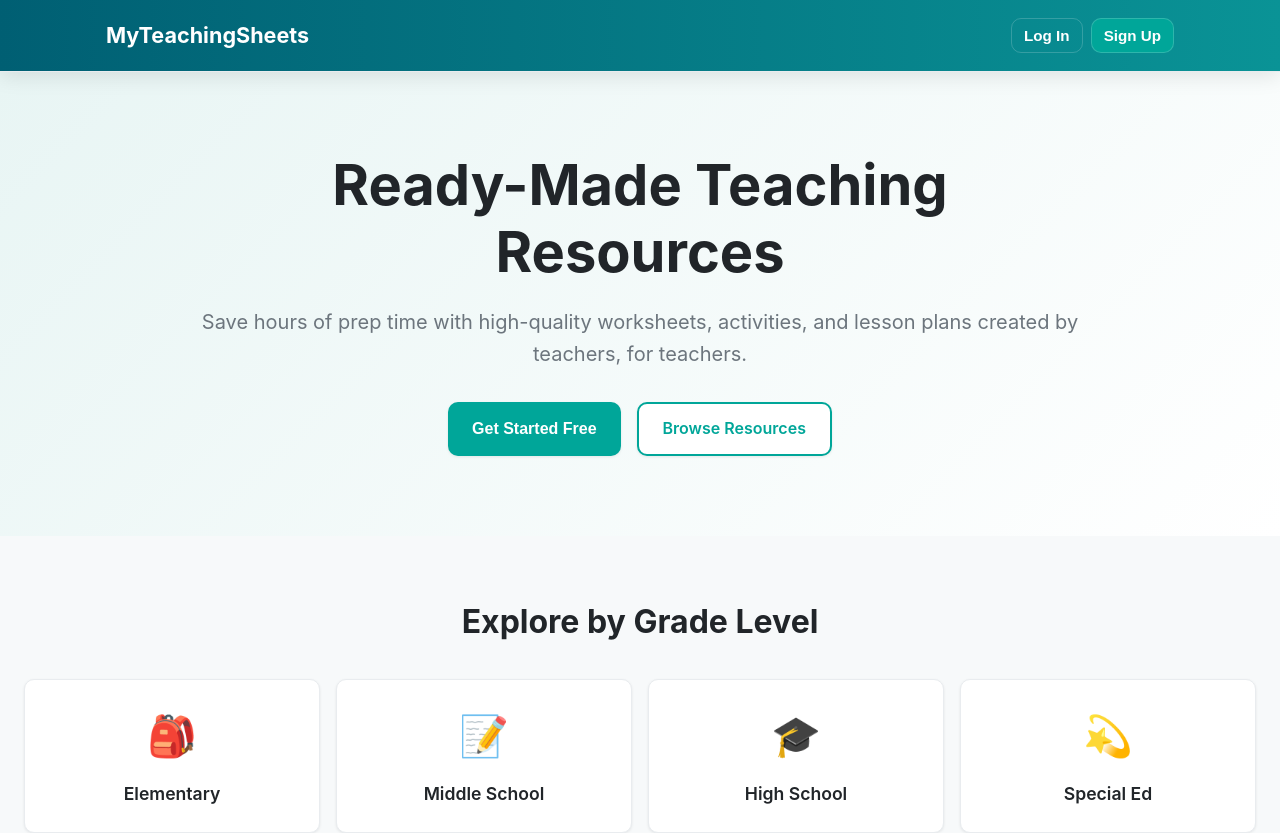
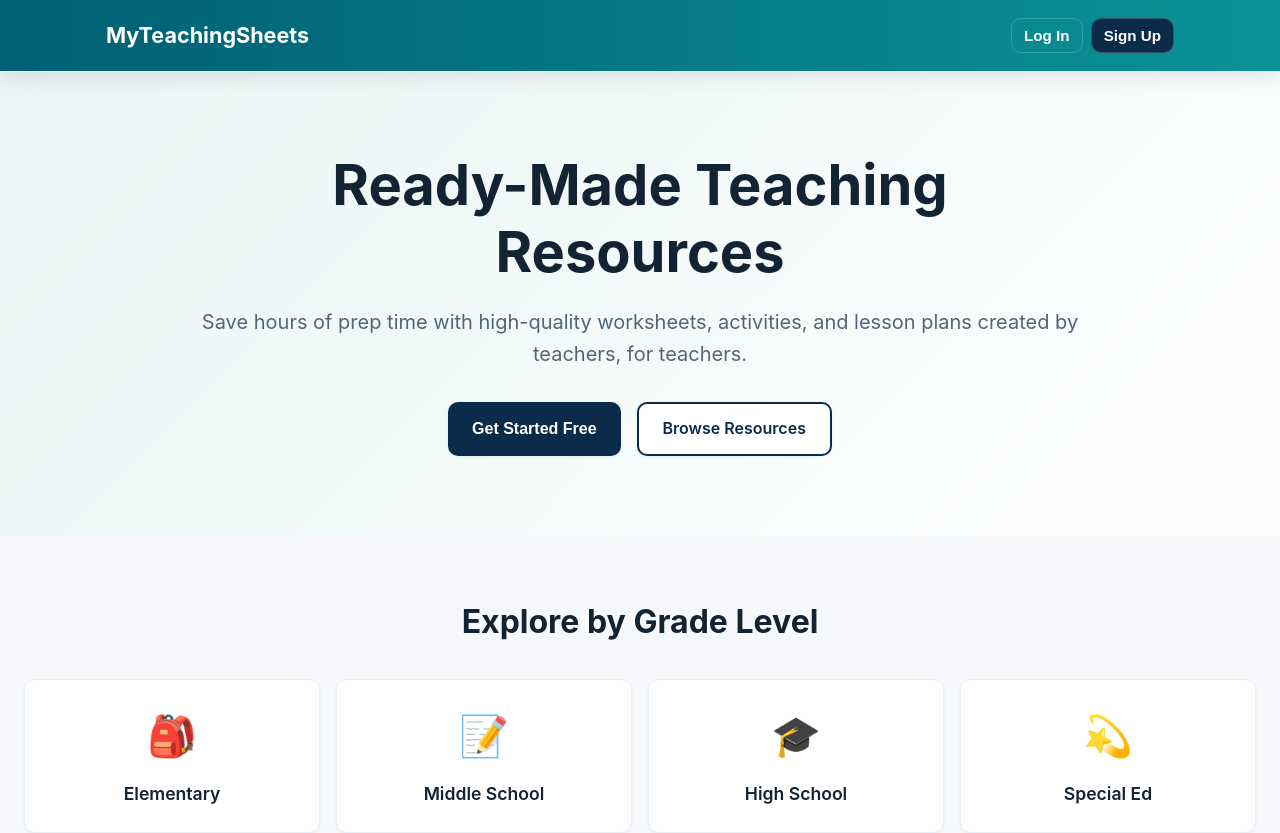
Before and after one commit to MyTeachingSheets/MTS, a Next.js app: page / in a window 1280 px wide. Shown: the top 833 px of the page. Built offline with nearby package versions, Linux system fonts and the light colour scheme; no server answers.

Commit message:
style(theme): update to education-friendly palette (navy/amber/teal)

```diff
--- a/styles/globals.css
+++ b/styles/globals.css
@@ -1,15 +1,18 @@
 :root{
-  --tpt-teal: #00a699;
-  --tpt-teal-dark: #008c82;
-  --tpt-green: #34a853;
-  --tpt-blue: #1a73e8;
-  --bg-light: #f7f9fa;
+  /* Education-friendly professional palette */
+  --primary-navy: #0b2b4a; /* deep navy for headers and primary actions */
+  --primary-navy-dark: #072036;
+  --accent-amber: #ffb74d; /* warm accent for highlights and CTAs */
+  --accent-amber-dark: #f5a623;
+  --muted-teal: #3aa6a2; /* supportive secondary color */
+  --muted-teal-dark: #2a8f8b;
+  --bg-light: #f6f8fb; /* very light neutral for backgrounds */
   --bg-white: #ffffff;
-  --text-primary: #212529;
-  --text-secondary: #6c757d;
-  --border-light: #e9ecef;
-  --shadow-sm: 0 1px 3px rgba(0,0,0,0.08);
-  --shadow-md: 0 4px 12px rgba(0,0,0,0.1);
+  --text-primary: #122334; /* dark navy text for good contrast */
+  --text-secondary: #516777; /* softer secondary text */
+  --border-light: #e6eef6;
+  --shadow-sm: 0 1px 3px rgba(11,43,74,0.06);
+  --shadow-md: 0 6px 18px rgba(11,43,74,0.08);
   --radius-sm: 6px;
   --radius-md: 10px;
   --radius-lg: 16px;
@@ -46,11 +49,11 @@ body{
 .nav-brand{
   font-size:1.35rem;
   font-weight:700;
-  color:var(--tpt-teal);
+  color:var(--primary-navy);
   text-decoration:none;
   transition:color 0.2s;
 }
-.nav-brand:hover{color:var(--tpt-teal-dark);}
+.nav-brand:hover{color:var(--primary-navy-dark);}
 .nav-actions{
   display:flex;
   align-items:center;
@@ -73,11 +76,11 @@ body{
   background:var(--bg-light);
 }
 .nav-btn.primary{
-  background:var(--tpt-teal);
+  background:var(--primary-navy);
   color:white;
 }
 .nav-btn.primary:hover{
-  background:var(--tpt-teal-dark);
+  background:var(--primary-navy-dark);
 }
 
 /* Buttons */
@@ -85,7 +88,7 @@ body{
   display:inline-block;
   padding:12px 24px;
   border-radius:var(--radius-md);
-  background:var(--tpt-teal);
+  background:var(--primary-navy);
   color:white;
   text-decoration:none;
   font-weight:600;
@@ -96,7 +99,7 @@ body{
   box-shadow:var(--shadow-sm);
 }
 .btn:hover{
-  background:var(--tpt-teal-dark);
+  background:var(--primary-navy-dark);
   box-shadow:var(--shadow-md);
   transform:translateY(-1px);
 }
@@ -107,11 +110,11 @@ body{
 }
 .btn-secondary{
   background:white;
-  color:var(--tpt-teal);
-  border:2px solid var(--tpt-teal);
+  color:var(--primary-navy);
+  border:2px solid var(--primary-navy);
 }
 .btn-secondary:hover{
-  background:var(--tpt-teal);
+  background:var(--primary-navy);
   color:white;
 }
 
@@ -181,7 +184,7 @@ body{
 .resource-thumb{
   width:100%;
   height:200px;
-  background:linear-gradient(135deg, var(--tpt-teal) 0%, var(--tpt-green) 100%);
+  background:linear-gradient(135deg, var(--muted-teal) 0%, var(--accent-amber) 100%);
   display:flex;
   align-items:center;
   justify-content:center;
@@ -215,7 +218,7 @@ body{
   display:flex;
   align-items:center;
   gap:4px;
-  color:var(--tpt-green);
+  color:var(--accent-amber);
 }
 
 /* Categories */
@@ -276,7 +279,7 @@ body{
   transition:color 0.2s;
 }
 .footer-links a:hover{
-  color:var(--tpt-teal);
+  color:var(--primary-navy);
 }
 .footer-copy{
   color:var(--text-secondary);
@@ -290,10 +293,10 @@ body{
 .admin-logs-header h1{margin:0;color:var(--text-primary);font-size:1.75rem}
 .admin-logs-actions{display:flex;gap:8px}
 .admin-logs-toolbar{display:flex;gap:12px;align-items:center;margin-bottom:20px;flex-wrap:wrap}
-.admin-logs-toolbar input{flex:1;min-width:200px;padding:10px 14px;border-radius:var(--radius-sm);border:1px solid var(--border-light);background:white;color:var(--text-primary);font-size:0.95rem}
-.admin-logs-toolbar input:focus{outline:none;border-color:var(--tpt-teal)}
-.admin-logs-toolbar select{padding:10px 14px;border-radius:var(--radius-sm);border:1px solid var(--border-light);background:white;color:var(--text-primary);font-size:0.95rem}
-.admin-logs-toolbar select:focus{outline:none;border-color:var(--tpt-teal)}
+admin-logs-toolbar input{flex:1;min-width:200px;padding:10px 14px;border-radius:var(--radius-sm);border:1px solid var(--border-light);background:white;color:var(--text-primary);font-size:0.95rem}
+admin-logs-toolbar input:focus{outline:none;border-color:var(--muted-teal)}
+admin-logs-toolbar select{padding:10px 14px;border-radius:var(--radius-sm);border:1px solid var(--border-light);background:white;color:var(--text-primary);font-size:0.95rem}
+admin-logs-toolbar select:focus{outline:none;border-color:var(--muted-teal)}
 .admin-logs-toolbar .btn{padding:10px 16px}
 .admin-logs-list{display:flex;flex-direction:column;gap:12px}
 .admin-logs-empty{color:var(--text-secondary);padding:32px;text-align:center}
@@ -306,7 +309,7 @@ body{
 .log-message{color:var(--text-primary);font-weight:500}
 .log-meta{margin-top:10px;background:var(--bg-light);color:var(--text-secondary);padding:12px;border-radius:var(--radius-sm);overflow:auto;font-size:0.85rem;font-family:monospace}
 .btn-ghost{background:transparent;border:1px solid var(--border-light);color:var(--text-secondary);padding:10px 16px;border-radius:var(--radius-sm);transition:all 0.2s}
-.btn-ghost:hover{border-color:var(--tpt-teal);color:var(--tpt-teal)}
+.btn-ghost:hover{border-color:var(--primary-navy);color:var(--primary-navy)}
 .btn-danger{background:#dc3545;border:none;color:white;padding:10px 16px;border-radius:var(--radius-sm);transition:all 0.2s}
 .btn-danger:hover{background:#c82333}
 
@@ -318,13 +321,13 @@ body{
 .form-row{display:flex;flex-direction:column;gap:6px;margin-bottom:16px}
 .form-row label{font-size:0.9rem;color:var(--text-primary);font-weight:600}
 .form-row input{padding:12px 14px;border-radius:var(--radius-sm);border:1px solid var(--border-light);background:white;color:var(--text-primary);font-size:1rem;transition:border-color 0.2s}
-.form-row input:focus{outline:none;border-color:var(--tpt-teal);box-shadow:0 0 0 3px rgba(0,166,153,0.1)}
+.form-row input:focus{outline:none;border-color:var(--muted-teal);box-shadow:0 0 0 3px rgba(58,166,162,0.08)}
 .form-row input::placeholder{color:var(--text-secondary);opacity:0.6}
 .form-actions{display:flex;justify-content:space-between;align-items:center;gap:12px;margin-top:24px}
 .msg{margin-top:16px;padding:12px;border-radius:var(--radius-sm);font-size:0.95rem;background:var(--bg-light);color:var(--text-primary)}
 .msg.error{background:#fee;color:#c00;border:1px solid #fcc}
-.small-link{font-size:0.95rem;color:var(--tpt-teal);text-decoration:none;font-weight:500;transition:color 0.2s}
-.small-link:hover{color:var(--tpt-teal-dark)}
+.small-link{font-size:0.95rem;color:var(--primary-navy);text-decoration:none;font-weight:500;transition:color 0.2s}
+.small-link:hover{color:var(--primary-navy-dark)}
 
 /* Responsive Design */
 @media(max-width:768px){
@@ -430,7 +433,7 @@ body{
   top:0;
   width:50%;
   height:100%;
-  background:linear-gradient(135deg, var(--tpt-teal) 0%, var(--tpt-green) 100%);
+  background:linear-gradient(135deg, var(--muted-teal) 0%, var(--accent-amber) 100%);
   display:flex;
   align-items:center;
   justify-content:center;
@@ -482,7 +485,7 @@ body{
 
 .auth-toggle-btn:hover:not(:disabled){
   background:white;
-  color:var(--tpt-teal);
+  color:var(--primary-navy);
 }
 
 .auth-toggle-btn:disabled{
@@ -531,7 +534,7 @@ body{
 
 .auth-form-title{
   font-size:2rem;
-  color:var(--tpt-teal);
+  color:var(--primary-navy);
   margin:0 0 32px 0;
   text-align:center;
   font-weight:700;
@@ -566,7 +569,7 @@ body{
 .auth-submit-btn{
   width:100%;
   padding:14px;
-  background:linear-gradient(135deg, var(--tpt-teal) 0%, var(--tpt-green) 100%);
+  background:linear-gradient(135deg, var(--muted-teal) 0%, var(--accent-amber) 100%);
   color:white;
   border:none;
   border-radius:999px;
@@ -580,7 +583,7 @@ body{
 
 .auth-submit-btn:hover{
   transform:translateY(-2px);
-  box-shadow:0 6px 20px rgba(0,166,153,0.3);
+  box-shadow:0 6px 20px rgba(10,90,120,0.12);
 }
 
 .auth-submit-btn:disabled{
```
